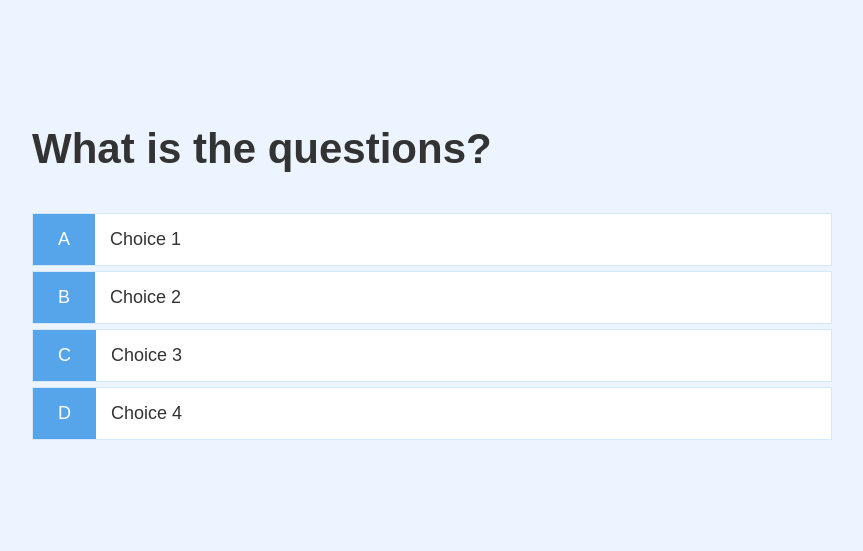
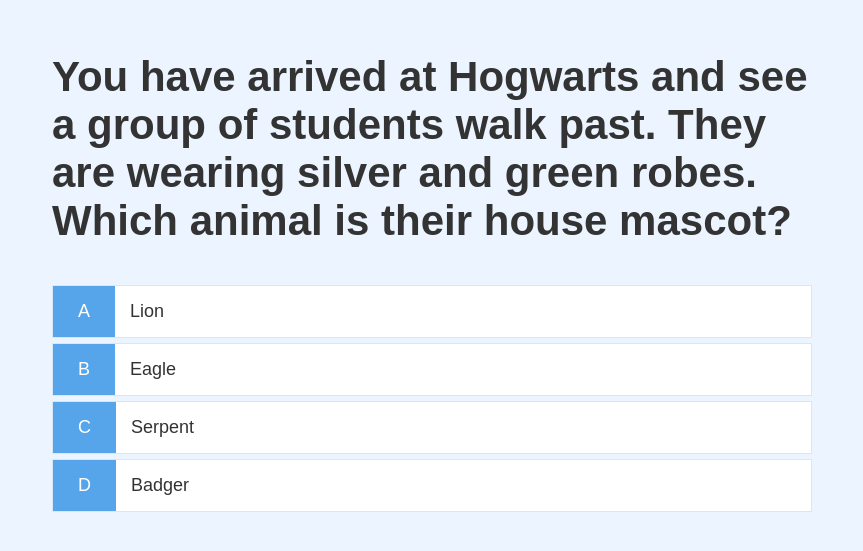
Before and after one commit to bryangregory-hub/IP_BraynNicholas, a plain HTML site: page quiz.html in a window 1280 px wide. Shown: the part 115-666 px from the top of the page, without its empty margins (208-1071 px from the left). Drawn offline with Linux system fonts and the light colour scheme.

Commit message:
quiz displays questions

```diff
--- a/game.js
+++ b/game.js
@@ -84,12 +84,24 @@
 
  //CONSTANTS
  const CORRECT_BONUS = 10;
- const MAX_QUESTIONS =3;
+ const MAX_QUESTIONS =9;
 
  startGame=()=>{
      questionCounter = 0;
      score=0;
      availableQuesions = [ ...questions];
      console.log(availableQuesions);
+     getNewQuestion();
+ }
+ getNewQuestion=()=>{
+   questionCounter++;
+   const questionIndex =Math.floor(Math.random()*availableQuesions.length);
+   currentQuestion=availableQuesions[questionIndex];
+   question.innerText=currentQuestion.questions;
+
+      choices.forEach(choice => {
+         const number = choice.dataset["number"];
+         choice.innerText = currentQuestion["choice"+number];
+      });
  }
  startGame();
--- a/test.css
+++ b/test.css
@@ -43,6 +43,7 @@
     align-items:center;
     max-width: 80rem;
     margin: 0 auto;
+    padding:2rem;
 }
 .container>*{
     width: 100%;
```
